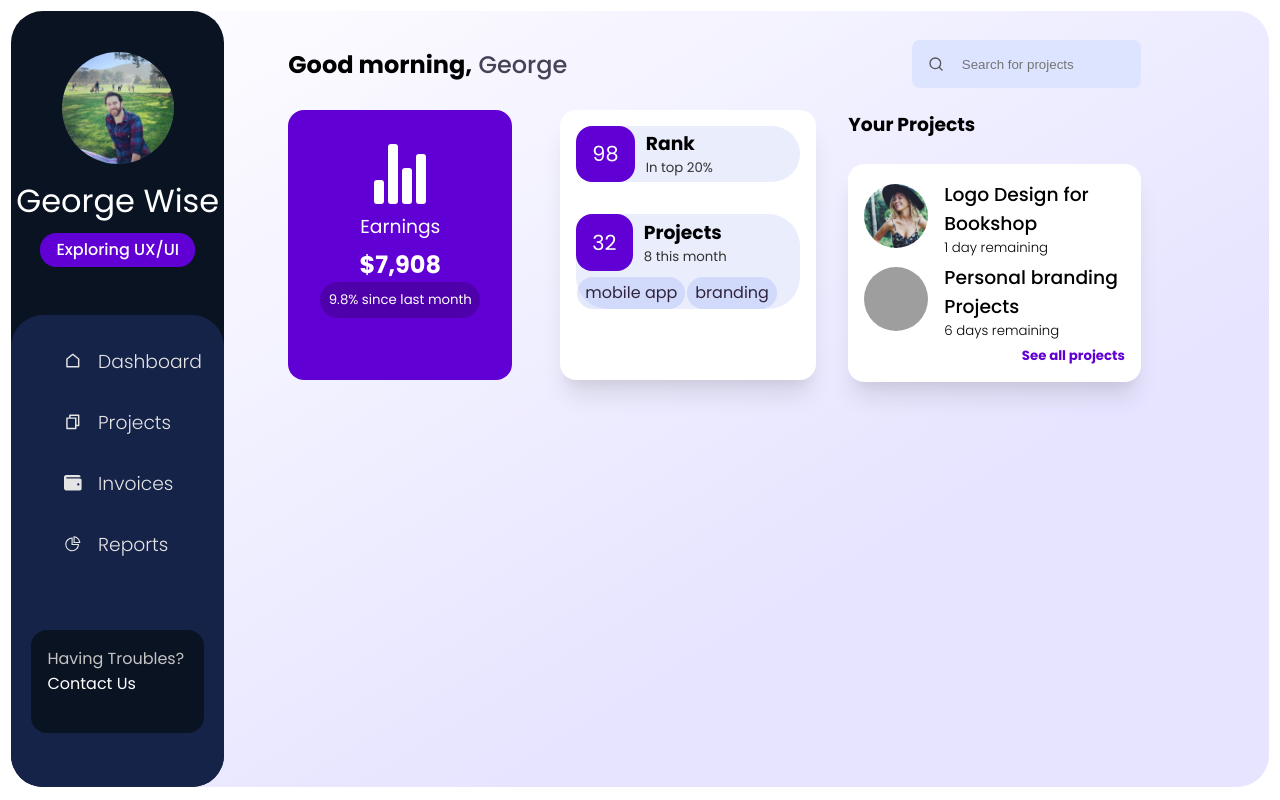
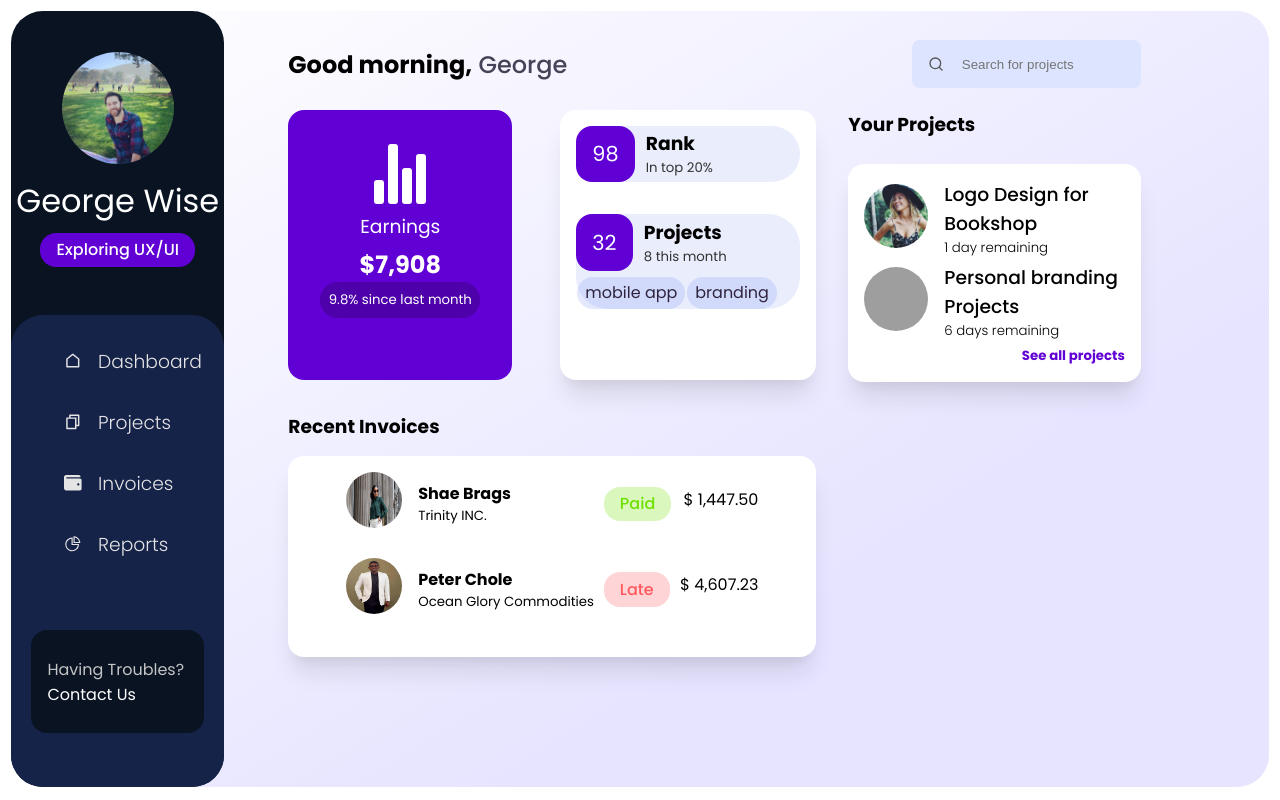
Before and after one commit to Stubblefish/Dashboard_UX-UI, a React (Create React App) app: page / in a window 1280 px wide. Built offline with nearby package versions, Linux system fonts and the light colour scheme; grey boxes are pictures that could not be loaded.

Commit message:
Finished mockup invoices, styling of paid and late badges

```diff
--- a/src/components/Badge.jsx
+++ b/src/components/Badge.jsx
@@ -26,6 +26,18 @@
 color: #2f233d;
 background-color: rgba(109, 134, 245, 0.192);
 `}
+
+${({ paid })=> paid &&
+`
+background-color:#70e00041;
+color:#70e000;
+`}
+
+${({ late })=> late &&
+`
+background-color:#ff595e41;
+color:#ff595e;
+`}
 `;
 
 export default Badge
--- /dev/null
+++ b/src/components/Invoices.jsx
@@ -0,0 +1,93 @@
+import React from "react";
+import styled from "styled-components";
+import Badge from "./Badge";
+import { cardShadow, hoverEffect, themeColor } from "../utils";
+import AvatarImage from "../assets/avatarImage4.jpg";
+import AvatarImage2 from "../assets/avatarImage5.jpg";
+
+function Invoices() {
+    return <InvoiceContainer>
+        <CardContent>
+            <Invoice>
+                <Info>
+                    <Avatar>
+                        <img src={AvatarImage} alt='' />
+                    </Avatar>
+                    <TextContainer>
+                        <Title>Shae Brags</Title>
+                        <SubTitle>Trinity INC.</SubTitle>
+                    </TextContainer>
+                </Info>
+                <Container>
+                    <Badge content="Paid" paid />
+                    <Price> $ 1,447.50</Price>
+                </Container>
+            </Invoice>
+            <Invoice>
+                <Info>
+                    <Avatar>
+                        <img src={AvatarImage2} alt='' />
+                    </Avatar>
+                    <TextContainer>
+                        <Title>Peter Chole</Title>
+                        <SubTitle>Ocean Glory Commodities</SubTitle>
+                    </TextContainer>
+                </Info>
+                <Container>
+                    <Badge content="Late" late />
+                    <Price> $ 4,607.23</Price>
+                </Container>
+            </Invoice>
+        </CardContent>
+    </InvoiceContainer>
+}
+
+const InvoiceContainer = styled.div`
+width: 33rem;
+border-radius: 1rem;
+margin-top: 1rem;
+background-color: white;
+height: 140%;
+box-shadow: ${cardShadow};
+transition: 0.4s ease-in-out;
+&:hover {
+    box-shadow: ${hoverEffect};
+}
+
+`;
+const CardContent = styled.div``;
+const Invoice = styled.div`
+display: flex;
+align-items: center;
+justify-content: center;
+margin: 0.4rem;
+padding-top: 1rem;
+`;
+const Info = styled.div`
+display:flex;
+align-items: center;
+width: 50%;
+`;
+const Avatar = styled.div`
+img {
+    height: 3.5rem;
+    width: 3.5rem;
+    border-radius: 3.5rem;
+}
+`;
+const TextContainer = styled.div`
+margin-left: 1rem;
+`;
+const Title = styled.h4``;
+const SubTitle = styled.h5`
+font-weight: 400;
+`;
+const Container = styled.div`
+display: flex;
+justify-content: space-between;
+width: 30%;
+alighn-items: center;
+`;
+const Price = styled.div``;
+
+export default Invoices
--- a/src/components/MainContent.jsx
+++ b/src/components/MainContent.jsx
@@ -4,6 +4,7 @@
 import Navbar from "./Navbar";
 import Info from "./Info";
 import Projects from "./Projects";
+import Invoices from "./Invoices";
 
 function MainContent() {
     return (
@@ -21,7 +22,12 @@
                 </ColumnTwoOne>
             </SectionOne>
             <SectionTwo>
-                <ColumnOneTwo></ColumnOneTwo>
+                <ColumnOneTwo>
+                    <InvoiceContainer>
+                        <TitleText> Recent Invoices</TitleText>
+                        <Invoices />
+                    </InvoiceContainer>
+                </ColumnOneTwo>
                 <ColumnTwoTwo></ColumnTwoTwo>
             </SectionTwo>
         </SubContainer>
@@ -83,6 +89,10 @@
 width: 100%;
 `;
 
+const InvoiceContainer = styled.div`
+height: 60%
+`;
+
 const ColumnTwoTwo = styled.div``;
 
 
--- a/src/components/Sidebar.jsx
+++ b/src/components/Sidebar.jsx
@@ -109,6 +109,7 @@
 border-radius: 1rem;
 display: flex;
 flex-direction: column;
+justify-content: center;
 padding: 1rem;
 a {
     color: white;
```
Also changed, not shown: src/assets/avatarImage4.jpg (added), src/assets/avatarImage5.jpg (added).
